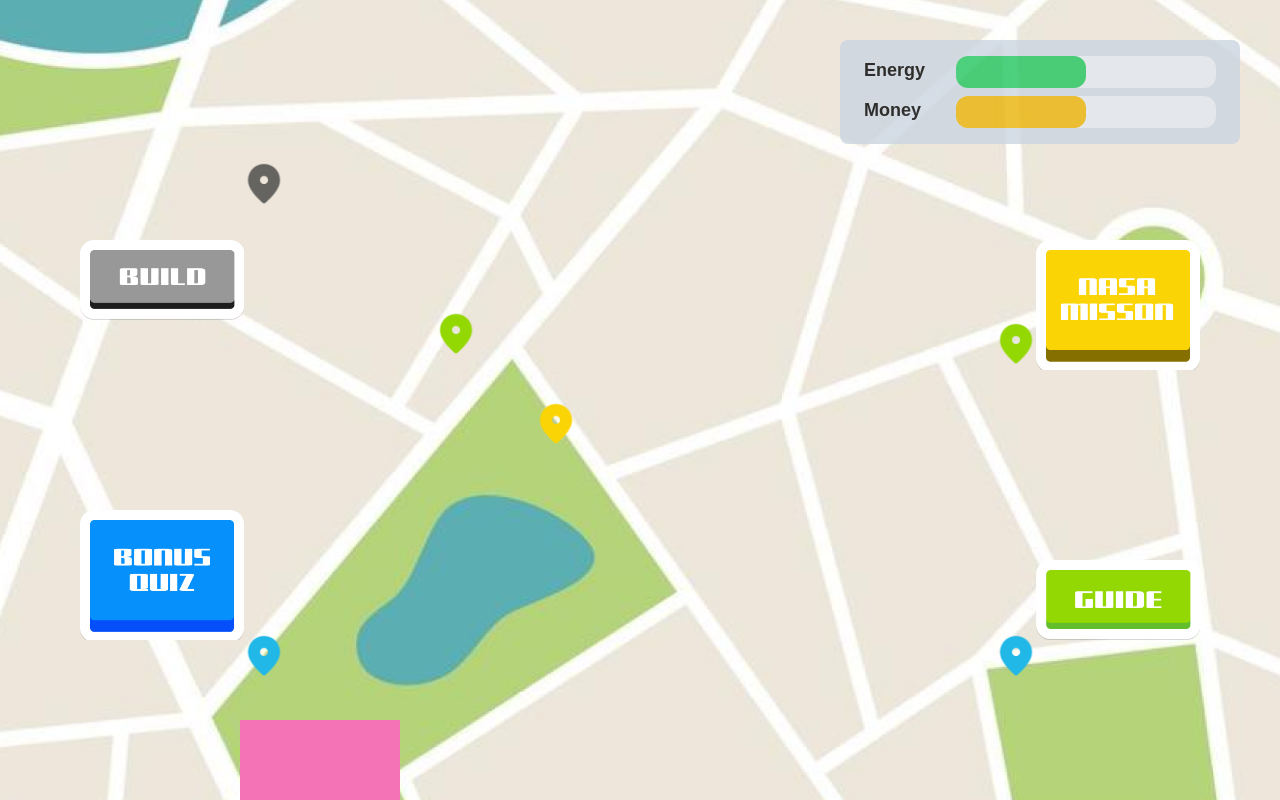
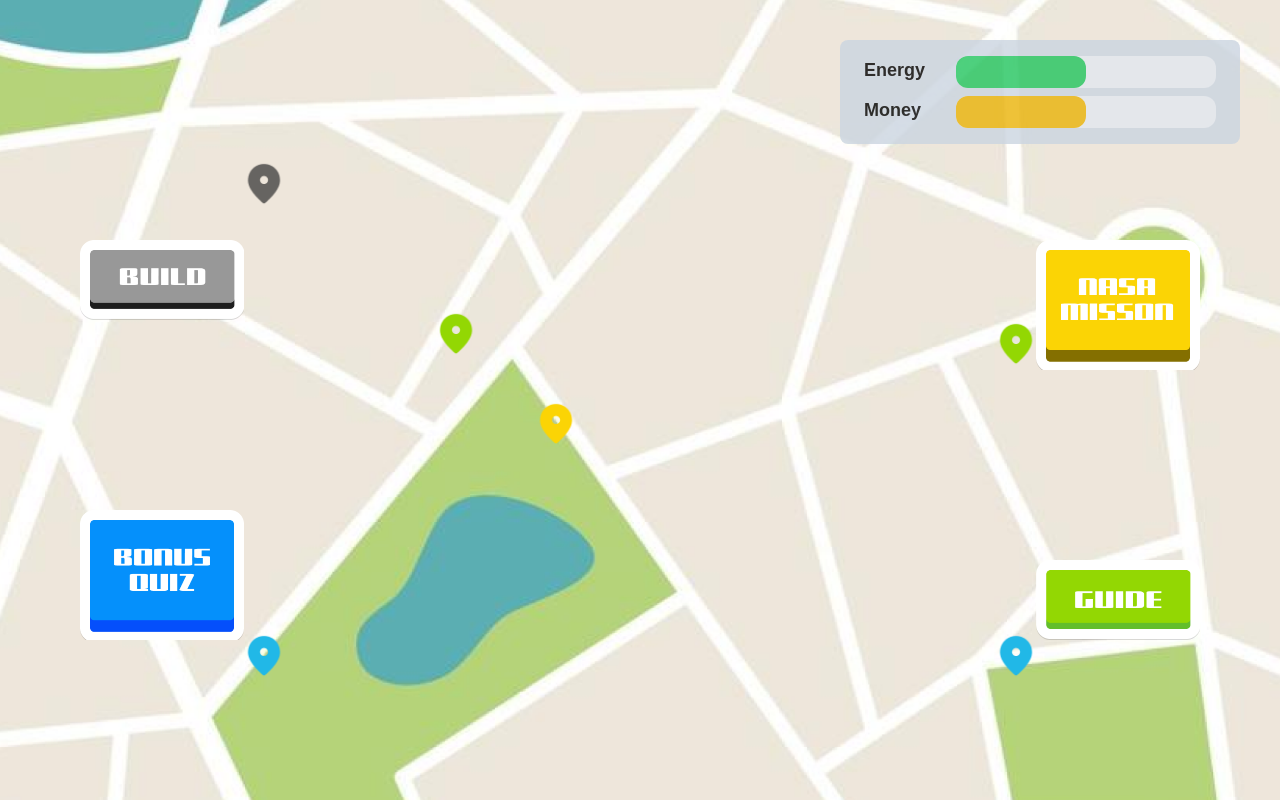
Before and after one commit to yhc-key/nasaHackathon, a Next.js app: page /map in a window 1280 px wide. Built offline with nearby package versions, Linux system fonts and the light colour scheme.

Commit message:
집가자

```diff
--- a/src/app/map/page.js
+++ b/src/app/map/page.js
@@ -109,7 +109,7 @@
               objectFit="contain"
             />
             <button
-              className="absolute bottom-[27px] right-[225px] w-[30px] h-[30px] text-white bg-transparent border-none cursor-pointer"
+              className="absolute bottom-[27px] right-[225px] w-[30px] h-[30px] text-transparent bg-transparent border-none cursor-pointer"
               onClick={handleCongratsNext}
             >
               ▶
@@ -217,11 +217,6 @@
         onClick={() => setModalState(3)}
       />
 
-      <button
-        className="absolute left-60 bottom-0 w-40 h-20 bg-pink-400 hover:scale-110"
-        onClick={() => setModalState(4)}
-      />
-
       {modalState === 1 && <NasaMission offModal={offModal}></NasaMission>}
       {modalState === 2 && <Guide offModal={offModal}></Guide>}
       {modalState === 3 && <BonusQuiz offModal={offModal}></BonusQuiz>}
```
